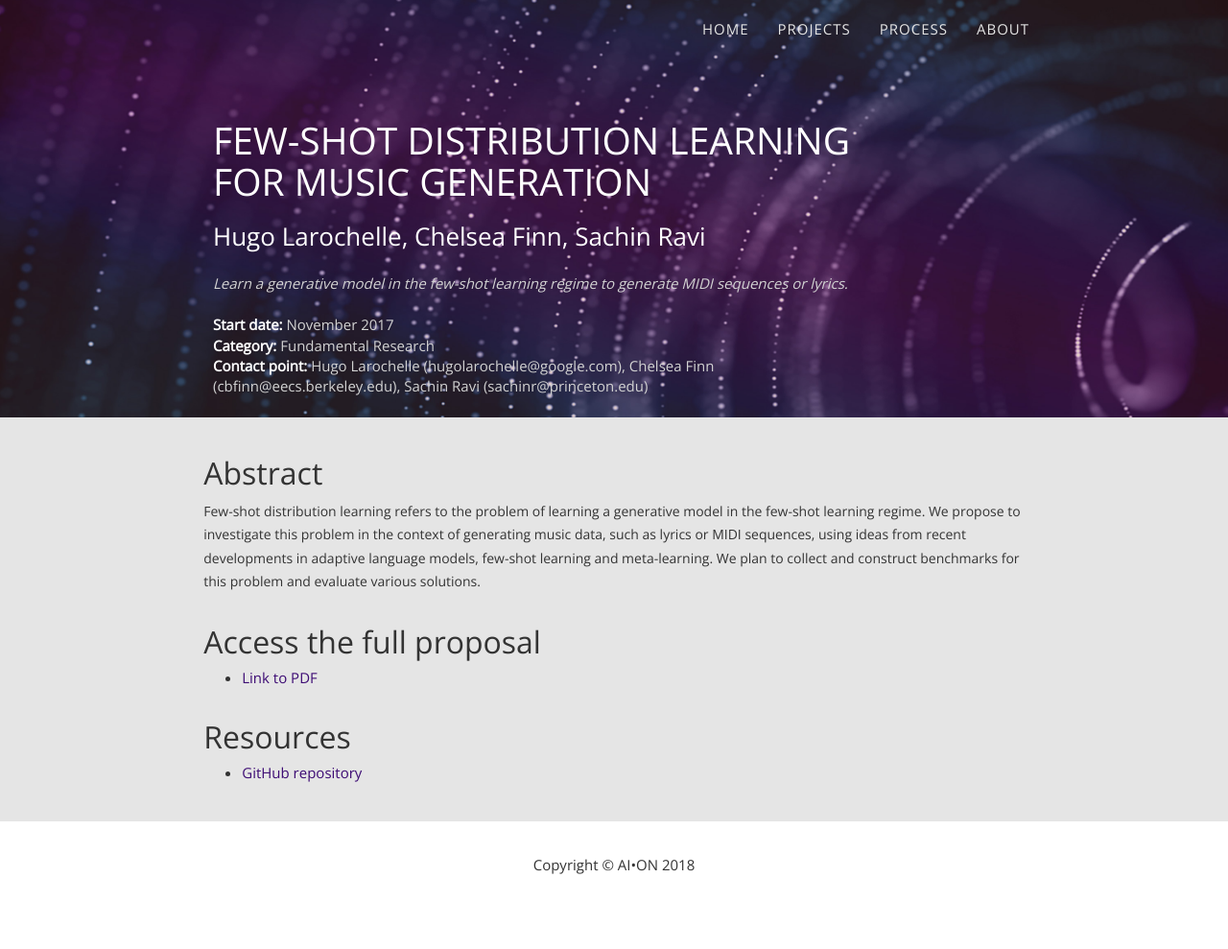
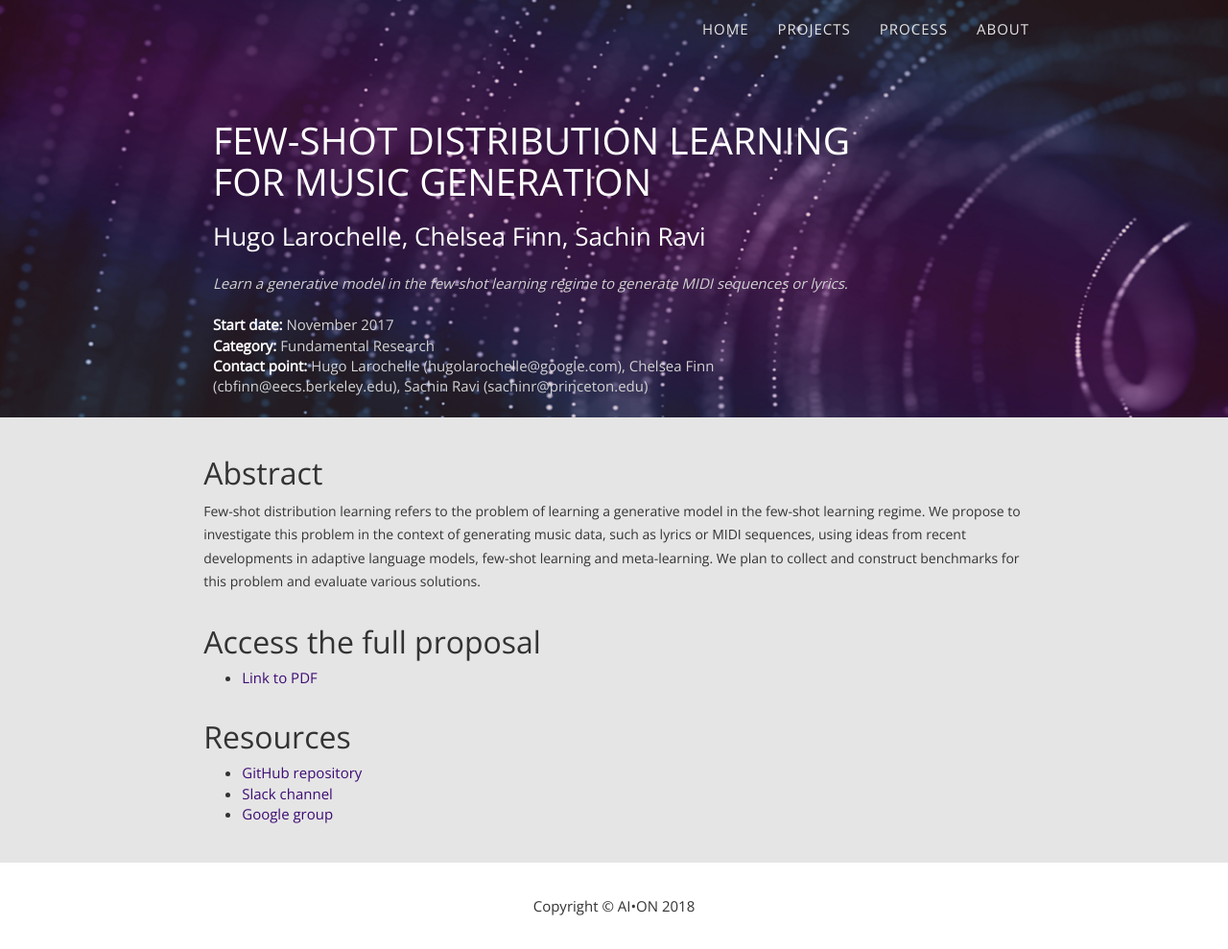
Before and after one commit to AI-ON/ai-on.org, a Jekyll site: the page built from _posts/2017-11-20-few-shot-distribution-learning.md, in a window 1280 px wide and 989 px high. Shown: the whole window at 96% size. Built offline with Jekyll 4.4.1, drawn with Linux system fonts in a browser that asks for light colours; some web fonts are replaced.

Commit message:
Update slack links

```diff
--- a/_posts/2017-11-20-few-shot-distribution-learning.md
+++ b/_posts/2017-11-20-few-shot-distribution-learning.md
@@ -26,3 +26,5 @@ evaluate various solutions.
 ## Resources
 
 - [GitHub repository](https://github.com/AI-ON/Few-Shot-Music-Generation)
+- [Slack channel](https://few-shot-music-gen.slack.com/join/shared_invite/enQtMjgwMTA0NTA3MzQ3LTA3MTc3M2E4MjEyNDlhZDNlMTU2ZmUyMmNmMDlhYmQ2ZmFkMDRiZTAzZDJmYmYwYmE0NjRmZGMyMmYxOWEzMWU)
+- [Google group](https://groups.google.com/forum/#!forum/few-shot-music-generation)
```
Also changed, not shown: _posts/2017-11-20-consciousness-prior.md (+1 -1 lines).
